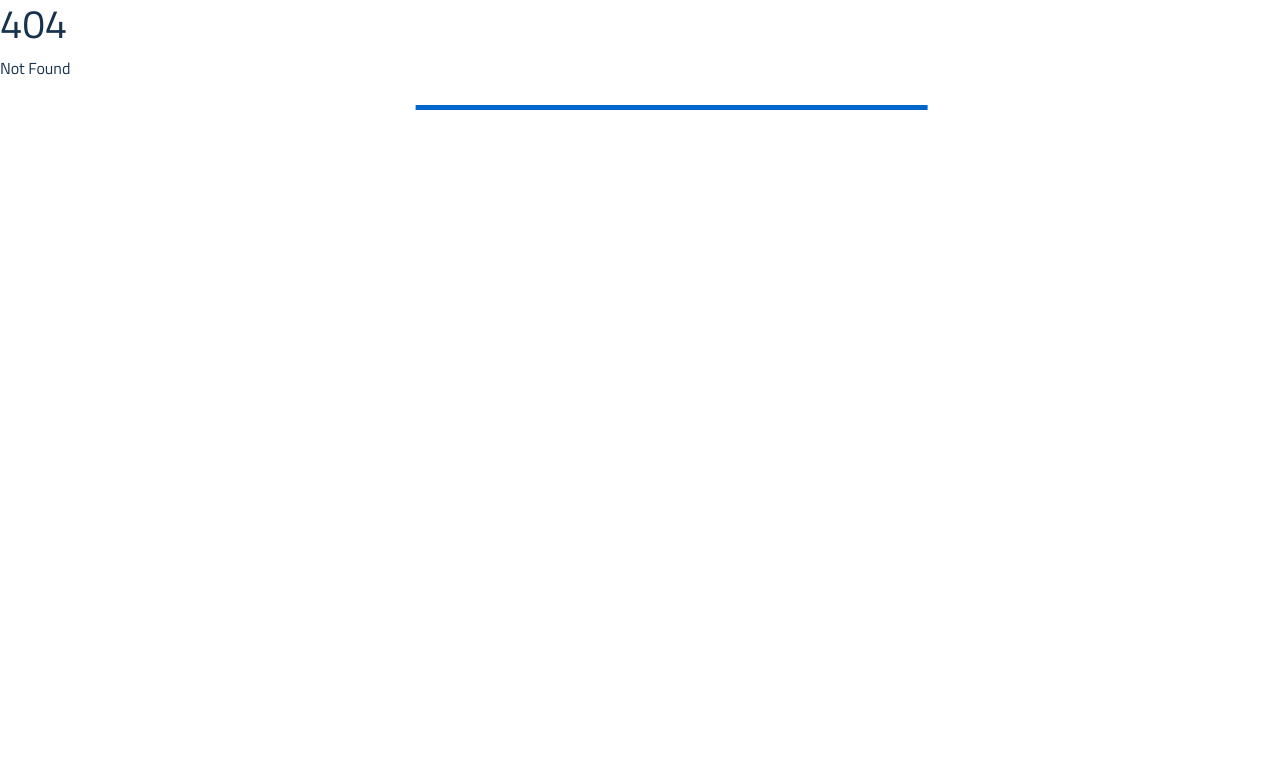
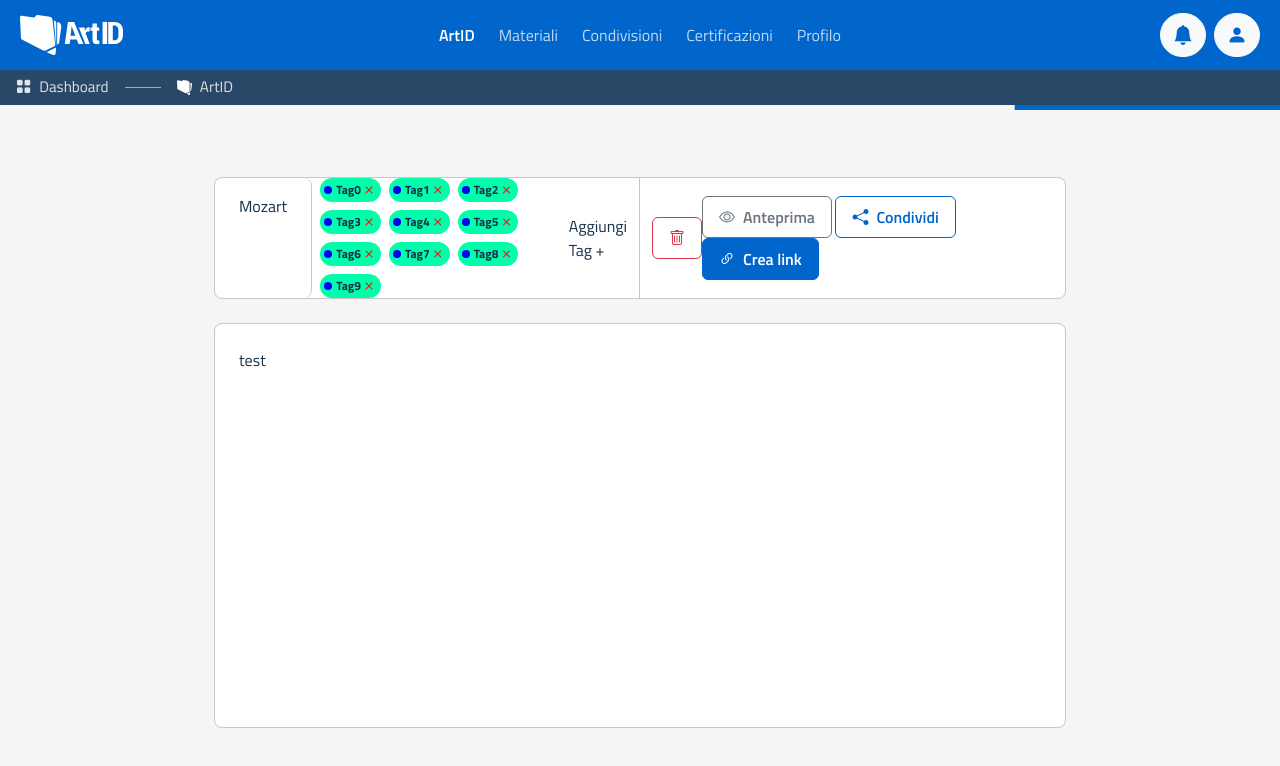
Before and after one commit to xGariko/artid, a SvelteKit app in the folder app/artid-client/: page /artid/details/1 in a window 1280 px wide. Before the commit this address had no page. Shown: the top 766 px of the page. Built offline with nearby package versions, Linux system fonts and the light colour scheme.

Commit message:
add gestioneArtid page, add dettagliArtID page

```diff
--- /dev/null
+++ b/app/artid-client/src/routes/(app)/artid/details/[idArtid]/+page.svelte
@@ -0,0 +1,107 @@
+<script>
+	import ArtidButton from '$lib/components/ui/artid-button.svelte';
+</script>
+
+<div class="w-100 h-100 d-flex flex-column align-items-center gap-4 p-5">
+	<div class="bg-artid-section mh-100 w-75 rounded-3 border border-artid-border">
+		<div class="row">
+			<div class="col-6 a d-flex flex-row border-artid-border">
+				<div class="artid-title rounded-3 border-artid-border py-3 px-4 me-2">Mozart</div>
+				<div class="tag-container">
+					<ul class="list-unstyled mb-0 d-flex gap-2 flex-wrap">
+						{#each Array(10) as _, i (i)}
+							<li class="tag d-flex align-items-center px-1 rounded-4">
+								<span class="tag-color me-1"></span>
+								<span class="tag-name"> Tag{i}</span>
+								<i class="bi bi-x text-artid-primary fs-6"></i>
+							</li>
+						{/each}
+					</ul>
+					<span>Aggiungi Tag +</span>
+				</div>
+			</div>
+			<div class="col-6 d-flex align-items-center justify-content-between">
+				<ArtidButton icon="trash" fullWidth={false} btnStyle="danger" outline={true} />
+				<div style="padding-right: calc(var(--bs-gutter-x)*0.5);">
+					<ArtidButton
+						label="Anteprima"
+						icon="eye"
+						fullWidth={false}
+						btnStyle="secondary"
+						outline={true}
+					/>
+					<ArtidButton
+						label="Condividi"
+						icon="share-fill"
+						fullWidth={false}
+						btnStyle="primary"
+						outline={true}
+					/>
+					<ArtidButton label="Crea link" icon="link-45deg" fullWidth={false} btnStyle="primary" />
+				</div>
+			</div>
+		</div>
+	</div>
+
+	<div
+		class="bg-artid-section h-100 mh-100 overflow-y-auto w-75 rounded-3 border border-artid-border p-4 d-flex flex-column gap-3"
+	>
+		<div class="row">
+			<div class="col-12">test</div>
+		</div>
+	</div>
+</div>
+
+<style>
+	.artid-title {
+		border-right: 1px solid;
+	}
+
+	.tag-container {
+		width: 100%;
+		display: flex;
+		justify-content: space-between;
+		align-items: center;
+	}
+
+	.tag {
+		position: relative;
+		/* display: flex;
+		align-items: center; */
+		/* gap: 1rem; */
+		background-color: rgb(0, 255, 170);
+		/* padding-left: 1rem; */
+		i {
+			color: red;
+		}
+
+		.tag-color {
+			width: 8px;
+			height: 8px;
+			background-color: blue;
+			border-radius: 100%;
+		}
+
+		.tag-name {
+			font-size: 12px;
+			font-weight: bold;
+		}
+	}
+
+	/* .tag::before {
+		content: '';
+		position: absolute;
+		width: 8px;
+		height: 8px;
+		background-color: blue;
+		left: 0;
+		top: 50%;
+		transform: translateY(-50%);
+
+		border-radius: 100%;
+	} */
+
+	.a {
+		border-right: 1px solid;
+	}
+</style>
```
Also changed, not shown: app/artid-client/src/routes/(app)/artid/+page.server.ts (added, +24 -0 lines), app/artid-client/src/routes/(app)/artid/+page.svelte (+171 -0 lines), 1 other file (tests, documents, lock files or other folders).
